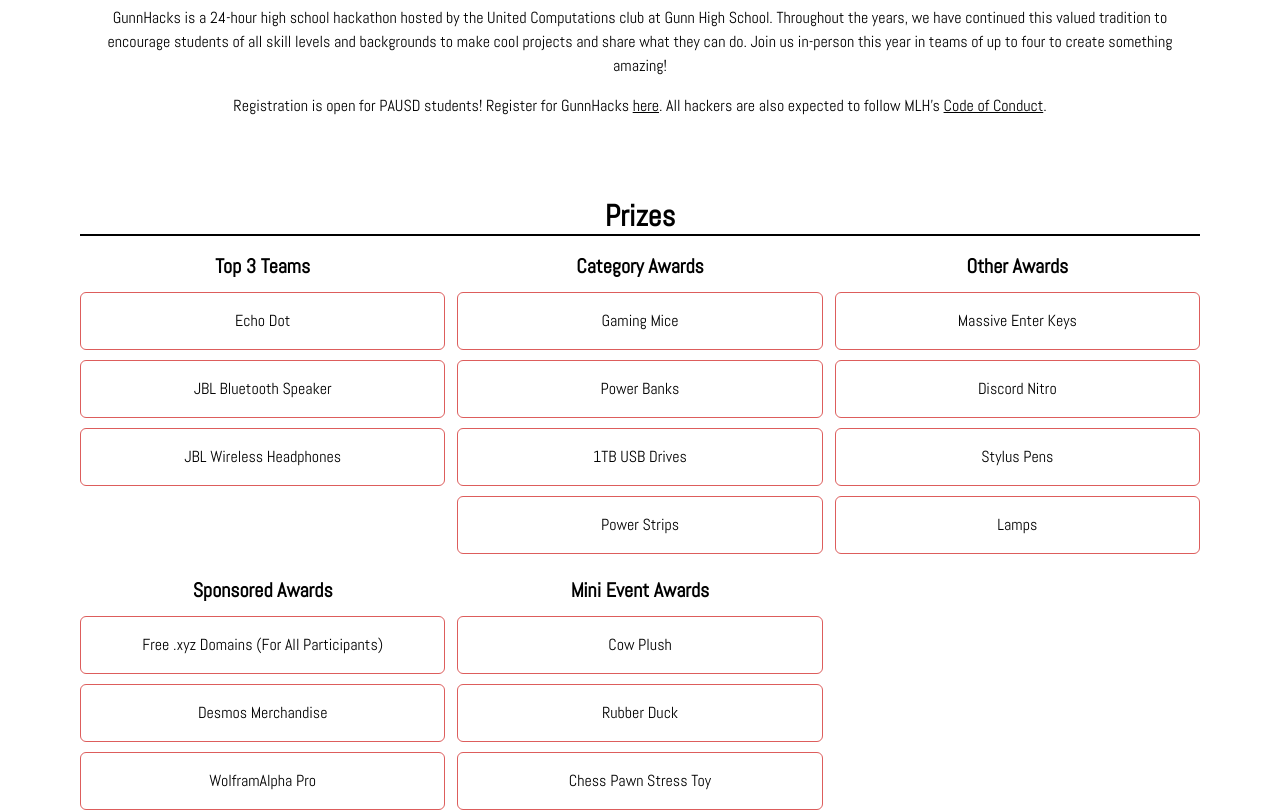
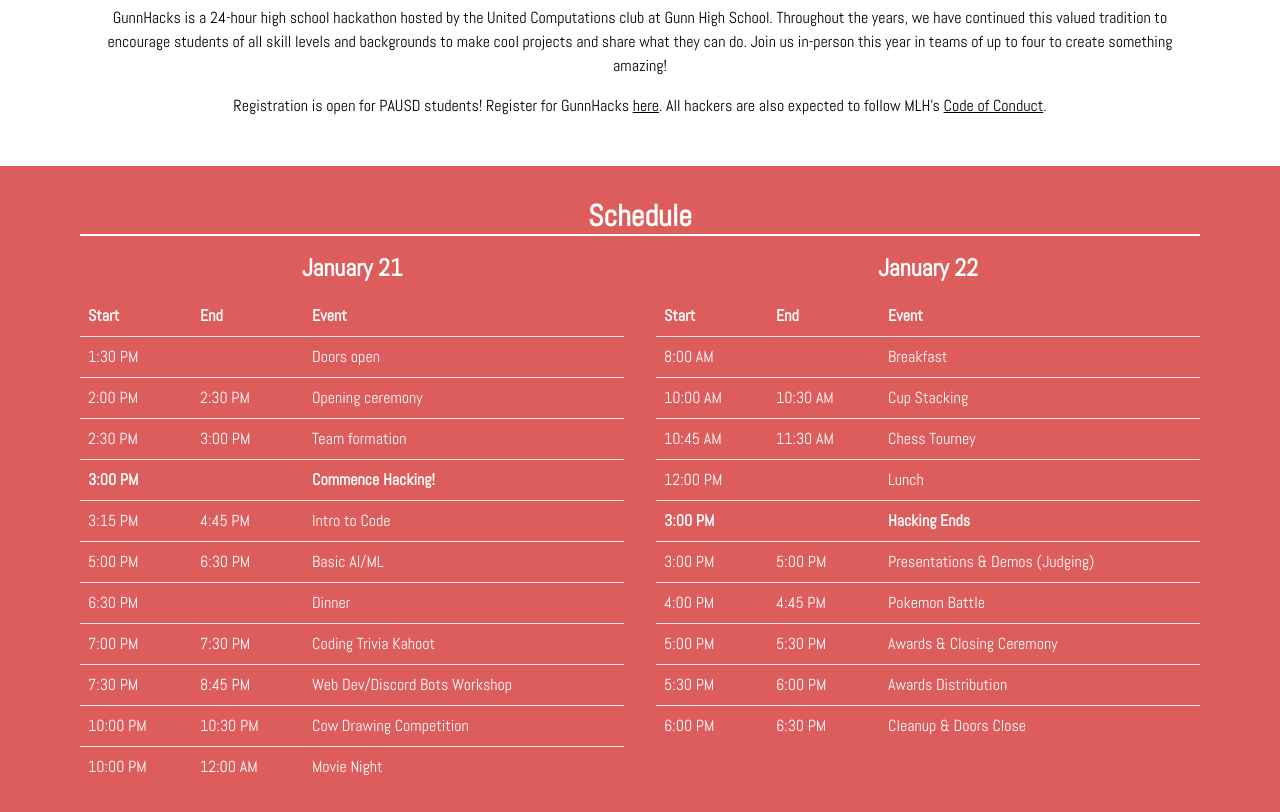
Before and after one commit to united-computations/GunnHacks10.0, a Next.js app: page / in a window 1280 px wide. Shown: the part 920-1732 px from the top of the page. Built offline with nearby package versions, Linux system fonts and the light colour scheme.

Commit message:
update Schedule

```diff
--- a/src/app/(landing)/Schedule.tsx
+++ b/src/app/(landing)/Schedule.tsx
@@ -4,31 +4,29 @@
 
 export default function Schedule() {
     return (
-        <Section red title="Tentative Schedule" id="schedule">
+        <Section red title="Schedule" id="schedule">
             <div className="flex flex-wrap gap-8">
                 <ScheduleDay name="January 21">
                     <ScheduleItem start="1:30 PM">Doors open</ScheduleItem>
                     <ScheduleItem start="2:00 PM" end="2:30 PM">Opening ceremony</ScheduleItem>
                     <ScheduleItem start="2:30 PM" end="3:00 PM">Team formation</ScheduleItem>
                     <ScheduleItem start="3:00 PM" bold>Commence Hacking!</ScheduleItem>
-                    <ScheduleItem start="3:15 PM" end="4:45 PM">Introduction to Web Development</ScheduleItem>
-                    <ScheduleItem start="3:15 PM" end="4:45 PM">Introduction to Unity</ScheduleItem>
-                    <ScheduleItem start="5:00 PM" end="6:30 PM">Python Review & Webscraping</ScheduleItem>
+                    <ScheduleItem start="3:15 PM" end="4:45 PM">Intro to Code</ScheduleItem>
+                    <ScheduleItem start="5:00 PM" end="6:30 PM">Basic AI/ML</ScheduleItem>
                     <ScheduleItem start="6:30 PM">Dinner</ScheduleItem>
                     <ScheduleItem start="7:00 PM" end="7:30 PM">Coding Trivia Kahoot</ScheduleItem>
-                    <ScheduleItem start="7:30 PM" end="8:45 PM">Discord Bots (Python + JS)</ScheduleItem>
+                    <ScheduleItem start="7:30 PM" end="8:45 PM">Web Dev/Discord Bots Workshop</ScheduleItem>
                     <ScheduleItem start="10:00 PM" end="10:30 PM">Cow Drawing Competition</ScheduleItem>
-                    <ScheduleItem start="11:00 PM" end="11:30 PM">Chess Tournament</ScheduleItem>
+                    <ScheduleItem start="10:00 PM" end="12:00 AM">Movie Night</ScheduleItem>
                 </ScheduleDay>
                 <ScheduleDay name="January 22">
-                    <ScheduleItem start="12:00 AM" end="2:00 AM">Movie Night & Snacks</ScheduleItem>
                     <ScheduleItem start="8:00 AM">Breakfast</ScheduleItem>
-                    <ScheduleItem start="9:00 AM" end="9:15 AM">Cup Stacking</ScheduleItem>
+                    <ScheduleItem start="10:00 AM" end="10:30 AM">Cup Stacking</ScheduleItem>
+                    <ScheduleItem start="10:45 AM" end="11:30 AM">Chess Tourney</ScheduleItem>
                     <ScheduleItem start="12:00 PM">Lunch</ScheduleItem>
                     <ScheduleItem start="3:00 PM" bold>Hacking Ends</ScheduleItem>
                     <ScheduleItem start="3:00 PM" end="5:00 PM">Presentations & Demos (Judging)</ScheduleItem>
-                    <ScheduleItem start="3:00 PM" end="4:30 PM">Code Golf</ScheduleItem>
-                    <ScheduleItem start="3:15 PM" end="4:30 PM">Scientific Computing</ScheduleItem>
+                    <ScheduleItem start="4:00 PM" end="4:45 PM">Pokemon Battle</ScheduleItem>
                     <ScheduleItem start="5:00 PM" end="5:30 PM">Awards & Closing Ceremony</ScheduleItem>
                     <ScheduleItem start="5:30 PM" end="6:00 PM">Awards Distribution</ScheduleItem>
                     <ScheduleItem start="6:00 PM" end="6:30 PM">Cleanup & Doors Close</ScheduleItem>
--- a/src/app/(landing)/page.tsx
+++ b/src/app/(landing)/page.tsx
@@ -15,7 +15,7 @@
             {/* <Header /> */}
             <Heading />
             <About />
-            {/* <Schedule /> */}
+            <Schedule />
             <Prizes />
             {/* <Judges /> */}
             <FAQ />
```
